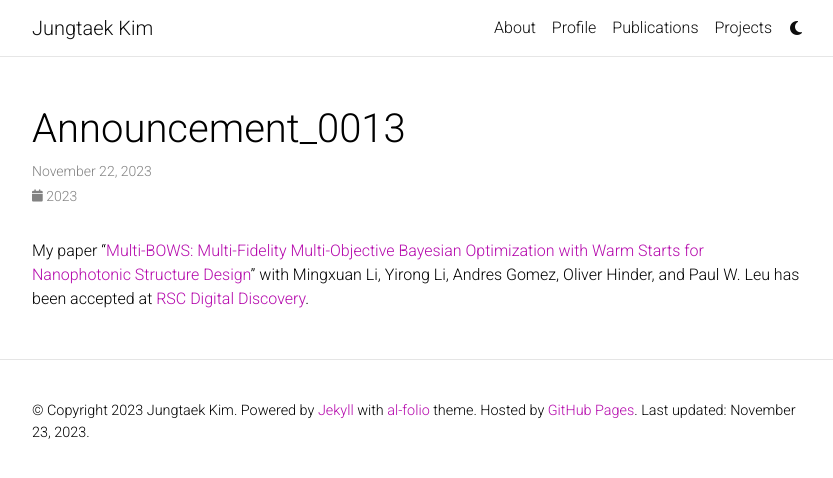
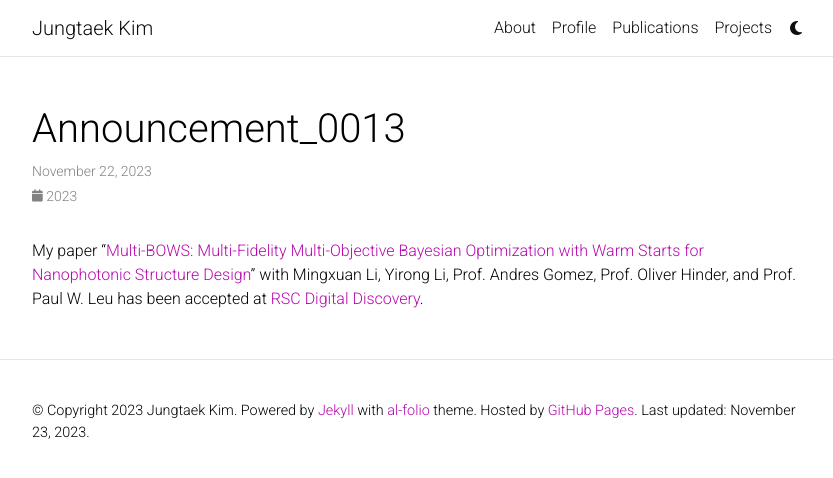
Before and after one commit to jungtaekkim/jungtaekkim.github.io, a Jekyll site: the page built from _news/announcement_0013.md, in a window 1280 px wide. Shown: the top 478 px of the page, without its empty margins (223-1056 px from the left). Built offline with Jekyll 4.4.1, drawn with Linux system fonts in a browser that asks for light colours; comment, search, counter and statistics services are not loaded; a style sheet for code colours, icons or effects is not loaded.

Commit message:
Update all

```diff
--- a/_news/announcement_0013.md
+++ b/_news/announcement_0013.md
@@ -5,4 +5,4 @@ inline: true
 related_posts: false
 ---
 
-My paper "<a href="" target="_blank">Multi-BOWS: Multi-Fidelity Multi-Objective Bayesian Optimization with Warm Starts for Nanophotonic Structure Design</a>" with Mingxuan Li, Yirong Li, Andres Gomez, Oliver Hinder, and Paul W. Leu has been accepted at <a href="https://www.rsc.org/journals-books-databases/about-journals/digital-discovery" target="_blank">RSC Digital Discovery</a>.
+My paper "<a href="" target="_blank">Multi-BOWS: Multi-Fidelity Multi-Objective Bayesian Optimization with Warm Starts for Nanophotonic Structure Design</a>" with Mingxuan Li, Yirong Li, Prof. Andres Gomez, Prof. Oliver Hinder, and Prof. Paul W. Leu has been accepted at <a href="https://www.rsc.org/journals-books-databases/about-journals/digital-discovery" target="_blank">RSC Digital Discovery</a>.
```
